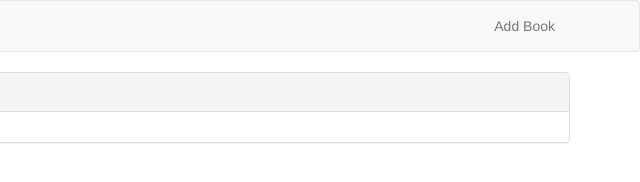
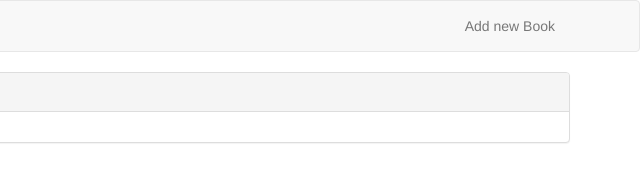
Before and after one commit to BalipalliGayathri/MeanCurd, a website with bundled scripts: page client/index.html in a window 1280 px wide. Shown: the full height of the page, 640-1280 px from the left. Built offline with nearby package versions, Linux system fonts and the light colour scheme; files whose address does not match are found by name.

Commit message:
Update index.html

```diff
--- a/client/index.html
+++ b/client/index.html
@@ -18,7 +18,7 @@
         </div>
         <div id="navbar" class="collapse navbar-collapse">
           <ul class="nav navbar-nav navbar-right">
-            <li><a href="#/books/add">Add Book</a></li>
+            <li><a href="#/books/add">Add new Book</a></li>
           </ul>
         </div><!--/.nav-collapse -->
       </div>
```
